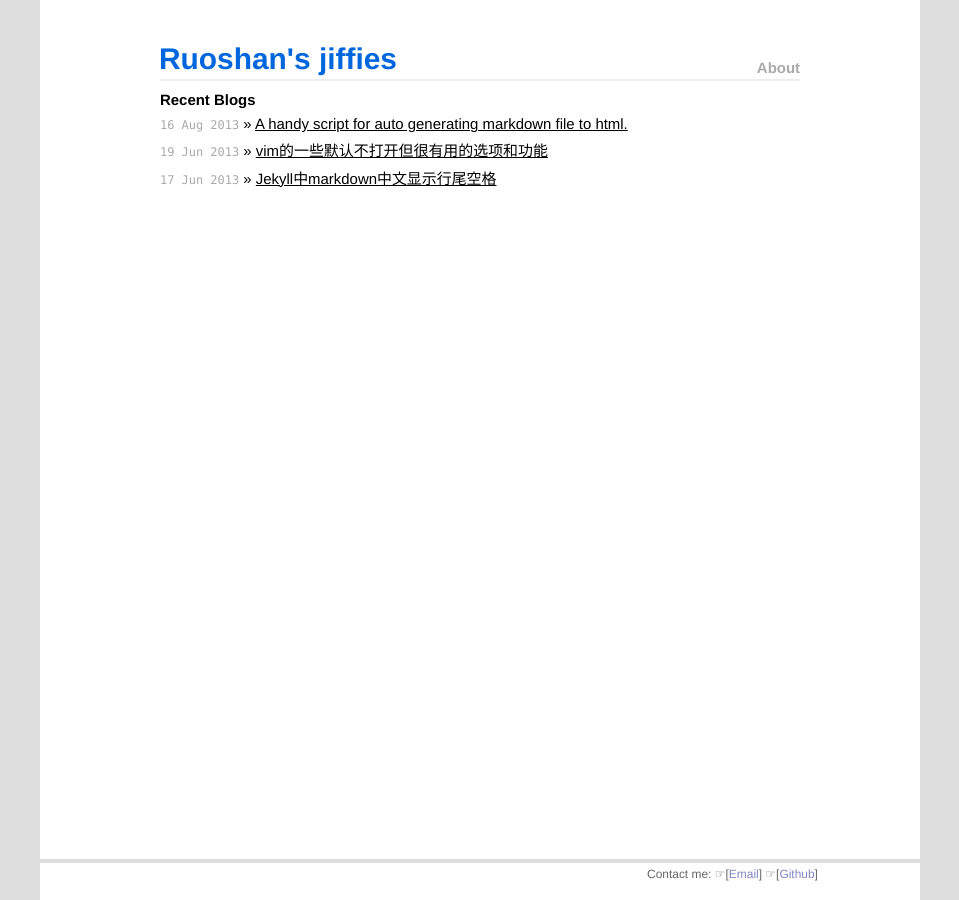
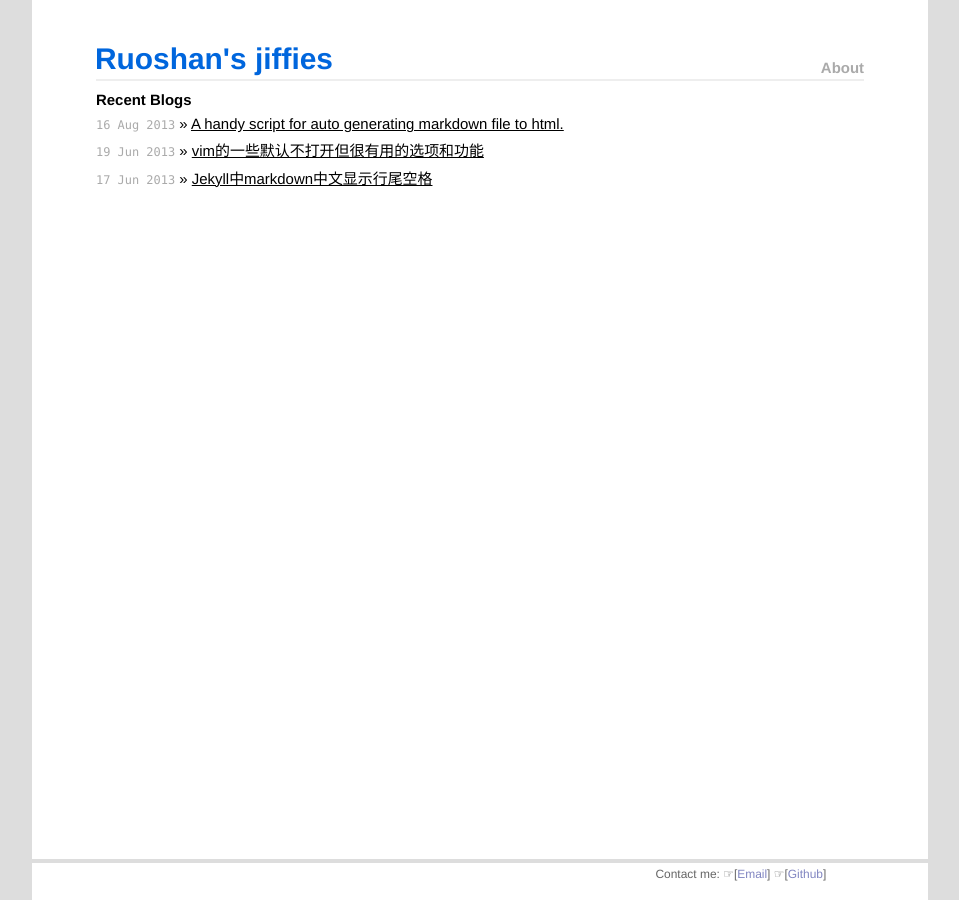
Before and after one commit to ruoshan/ruoshan.github.io, a Jekyll site: the page built from index.html, in a window 1280 px wide. Shown: the whole page, without its empty margins (160-1119 px from the left). Built offline with Jekyll 4.4.1, drawn with Linux system fonts in a browser that asks for light colours.

Commit message:
remove 8em inner padding.

```diff
--- a/css/main.css
+++ b/css/main.css
@@ -65,10 +65,10 @@ ul.posts span {
     font-size: 115%;
     text-align: justify;
     margin: 0 auto;
-    padding: 0 8em; /* padding-top must be 0, height is 100%! */
+    padding: 0 5%; /* padding-top must be 0, height is 100%! */
     line-height: 1.5em;
     position: relative;
-    width: 50%;
+    width: 60%;
     min-height: 100%;
     height: 100%;
     height: auto !important;
```
